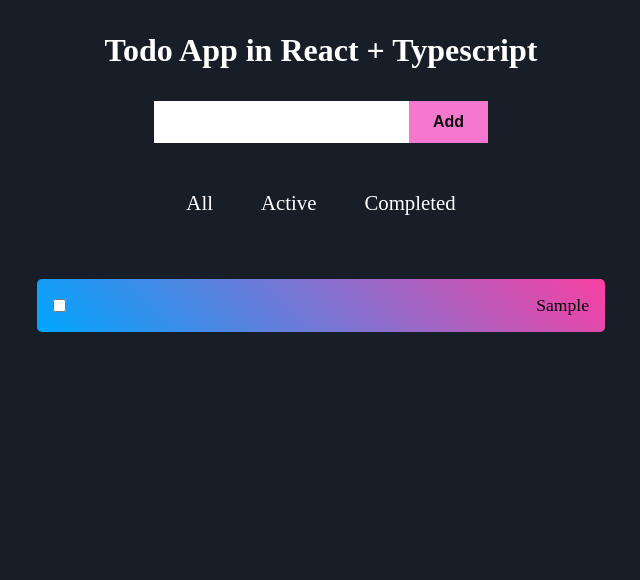
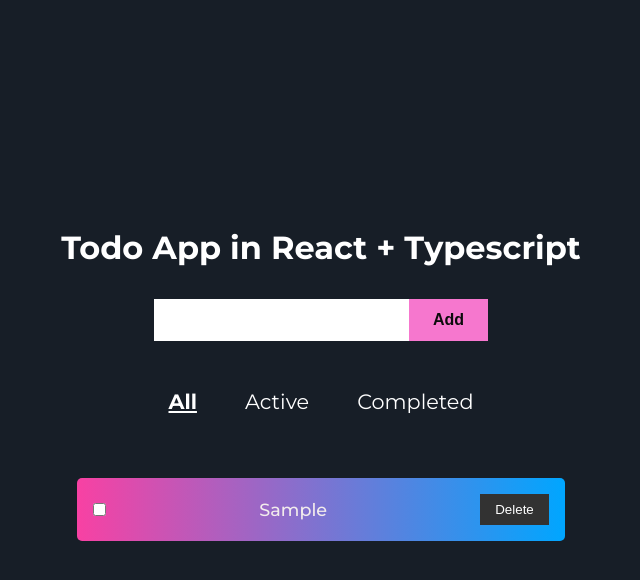
Before and after one commit to dazzlerabhi30800/todoApp-in-typescript, a React (Vite) app: page / in a window 1280 px wide. Both pictures are taken after typing "Sample" into the empty fields and a click on the button "Add". Shown: the top 580 px of the page, without its empty margins (319-959 px from the left). Built offline with nearby package versions, Linux system fonts and the light colour scheme.

Commit message:
changed the styling

```diff
--- a/src/App.css
+++ b/src/App.css
@@ -1,3 +1,5 @@
+@import url('https://fonts.googleapis.com/css2?family=Montserrat:wght@400;500;600;700&display=swap');
+
 * {
   margin: 0;
   padding: 0;
@@ -10,6 +12,10 @@
   color: #fff;
   background: #171e27;
   text-align: center;
+  font-family: "Montserrat", sans-serif;
+  display: flex;
+  align-items: center;
+  justify-content: center;
 }
 
 
@@ -34,6 +40,11 @@ a {
   font-size: 1.3rem;
 }
 
+a.active {
+  font-weight: 700;
+  text-decoration: underline;
+}
+
 
 .task-wrapper {
   display: flex;
@@ -49,10 +60,10 @@ a {
   display: flex;
   align-items: center;
   width: 100%;
-  background: linear-gradient(45deg, rgb(0, 166, 255), #f841a3);
+  background: linear-gradient(to left, rgb(0, 166, 255), #f841a3);
   font-size: 1.1rem;
   font-weight: 500;
-  color: #000;
+  color: #f2ecec;
   border-radius: 5px;
   justify-content: space-between;
   padding: 1rem;
@@ -61,11 +72,12 @@ a {
 button {
   border: none;
   outline: none;
+  font-weight: 500;
 }
 
 .task button {
   padding: 8px 15px;
-  background: #0680fa;
+  background: #323232;
   color: #fff;
 }
 
@@ -85,7 +97,6 @@ form button {
   background: #f677ce;
   color: #0b0b0b;
   font-size: 1rem;
-  transition: 0.3s linear;
 }
 
 
@@ -99,11 +110,18 @@ form>input {
 
 
 @media (hover: hover) {
-  form button {
+  button {
     cursor: pointer;
+    transition: 0.3s linear;
   }
 
   form button:hover {
     background: #f86a6a;
   }
+
+
+  .task button:hover {
+    background: #f3f3f3;
+    color: #000;
+  }
 }
--- a/src/Components/Navbar.tsx
+++ b/src/Components/Navbar.tsx
@@ -1,13 +1,15 @@
 
-import { Link } from 'react-router-dom';
+import { Link, useSearchParams } from 'react-router-dom';
 
 
 export default function Navbar() {
+    const [searchParams] = useSearchParams();
+    let todoFilter = searchParams.get("todos");
     return (
         <nav>
-            <Link to="/">All</Link>
-            <Link to="/?todos=active">Active</Link>
-            <Link to="/?todos=completed">Completed</Link>
+            <Link className={`${todoFilter === null && "active"}`} to="/">All</Link>
+            <Link className={`${todoFilter === "active" && "active"}`} to="/?todos=active">Active</Link>
+            <Link className={`${todoFilter === "completed" && "active"}`} to="/?todos=completed">Completed</Link>
         </nav>
     )
 }
--- a/src/Components/Todos.tsx
+++ b/src/Components/Todos.tsx
@@ -28,9 +28,7 @@ const Todos = () => {
             <div className="task" key={index}>
                 <input type="checkbox" id={`${todo.id}--todo`} checked={todo.completed} onChange={() => handleComplete(todo.id)} />
                 <label htmlFor={`${todo.id}--todo`}>{todo.task}</label>
-                {todo.completed &&
-                    <button onClick={() => deleteTodo(todo.id)}>Delete Button</button>
-                }
+                <button onClick={() => deleteTodo(todo.id)}>Delete</button>
             </div>
         ))}
     </div>
--- a/src/Components/store/todos.tsx
+++ b/src/Components/store/todos.tsx
@@ -39,7 +39,7 @@ export default function TodoProvider({ children }: TodosProviderProps) {
 
 
 
-    const [todos, setTodos] = useState<Array<Todo>>(JSON.parse(localStorage.getItem('todos') || "[]") as Todo[] || []);
+    const [todos, setTodos] = useState<Array<Todo>>(JSON.parse(localStorage.getItem('todos') || "[]") || []);
 
     useEffect(() => {
         localStorage.setItem("todos", JSON.stringify(todos));
```
